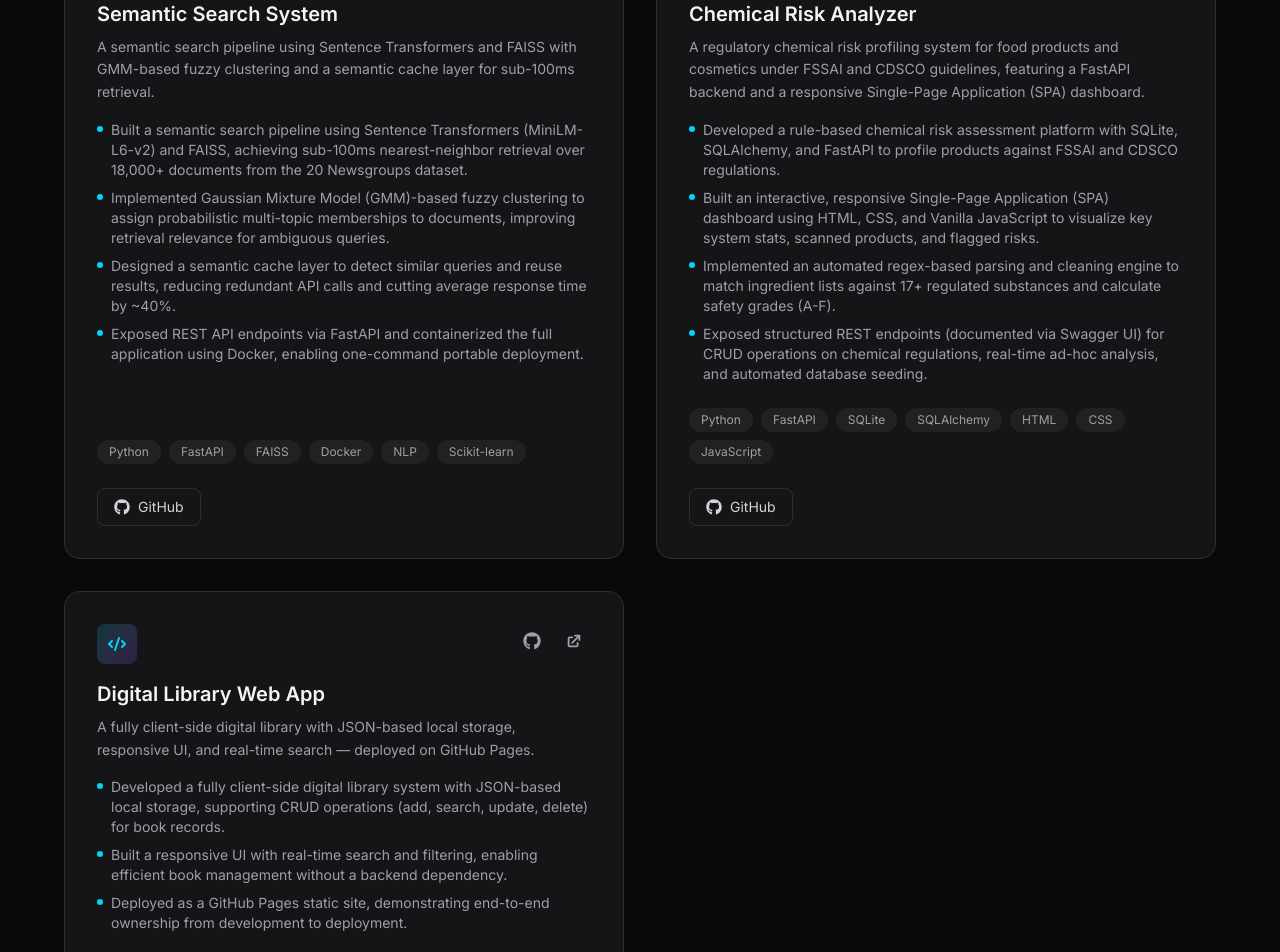
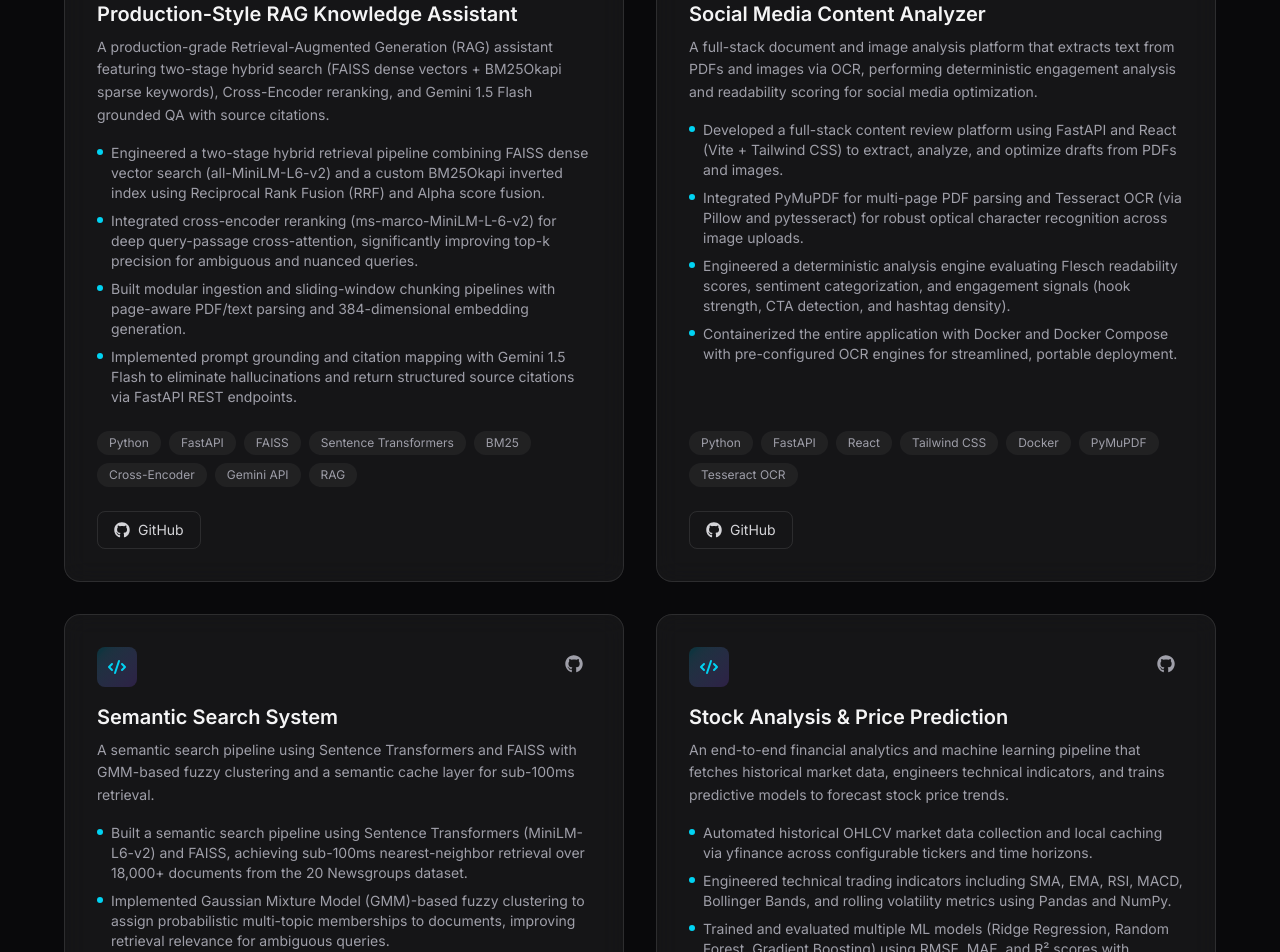
Before and after one commit to Advayaverma/Portfolio, a React (Vite) app: page / in a window 1280 px wide. Shown: the part 2840-3792 px from the top of the page. Built offline with nearby package versions, Linux system fonts and the light colour scheme.

Commit message:
added projects

```diff
--- a/src/data/portfolio.ts
+++ b/src/data/portfolio.ts
@@ -55,6 +55,43 @@ export const skills = {
 
 export const projects = [
   {
+    title: "Production-Style RAG Knowledge Assistant",
+    tech: [
+      "Python",
+      "FastAPI",
+      "FAISS",
+      "Sentence Transformers",
+      "BM25",
+      "Cross-Encoder",
+      "Gemini API",
+      "RAG",
+    ],
+    description:
+      "A production-grade Retrieval-Augmented Generation (RAG) assistant featuring two-stage hybrid search (FAISS dense vectors + BM25Okapi sparse keywords), Cross-Encoder reranking, and Gemini 1.5 Flash grounded QA with source citations.",
+    highlights: [
+      "Engineered a two-stage hybrid retrieval pipeline combining FAISS dense vector search (all-MiniLM-L6-v2) and a custom BM25Okapi inverted index using Reciprocal Rank Fusion (RRF) and Alpha score fusion.",
+      "Integrated cross-encoder reranking (ms-marco-MiniLM-L-6-v2) for deep query-passage cross-attention, significantly improving top-k precision for ambiguous and nuanced queries.",
+      "Built modular ingestion and sliding-window chunking pipelines with page-aware PDF/text parsing and 384-dimensional embedding generation.",
+      "Implemented prompt grounding and citation mapping with Gemini 1.5 Flash to eliminate hallucinations and return structured source citations via FastAPI REST endpoints.",
+    ],
+    github: "https://github.com/Advayaverma/Production-Style-RAG-Knowledge-Assistant",
+    demo: "",
+  },
+  {
+    title: "Social Media Content Analyzer",
+    tech: ["Python", "FastAPI", "React", "Tailwind CSS", "Docker", "PyMuPDF", "Tesseract OCR"],
+    description:
+      "A full-stack document and image analysis platform that extracts text from PDFs and images via OCR, performing deterministic engagement analysis and readability scoring for social media optimization.",
+    highlights: [
+      "Developed a full-stack content review platform using FastAPI and React (Vite + Tailwind CSS) to extract, analyze, and optimize drafts from PDFs and images.",
+      "Integrated PyMuPDF for multi-page PDF parsing and Tesseract OCR (via Pillow and pytesseract) for robust optical character recognition across image uploads.",
+      "Engineered a deterministic analysis engine evaluating Flesch readability scores, sentiment categorization, and engagement signals (hook strength, CTA detection, and hashtag density).",
+      "Containerized the entire application with Docker and Docker Compose with pre-configured OCR engines for streamlined, portable deployment.",
+    ],
+    github: "https://github.com/Advayaverma/Social-Media-Content-Analyzer",
+    demo: "",
+  },
+  {
     title: "Semantic Search System",
     tech: ["Python", "FastAPI", "FAISS", "Docker", "NLP", "Scikit-learn"],
     description:
@@ -66,6 +103,28 @@ export const projects = [
       "Exposed REST API endpoints via FastAPI and containerized the full application using Docker, enabling one-command portable deployment.",
     ],
     github: "https://github.com/Advayaverma/Semantic-Search-System",
+    demo: "",
+  },
+  {
+    title: "Stock Analysis & Price Prediction",
+    tech: [
+      "Python",
+      "Scikit-learn",
+      "Pandas",
+      "NumPy",
+      "yfinance",
+      "Matplotlib",
+      "Docker",
+    ],
+    description:
+      "An end-to-end financial analytics and machine learning pipeline that fetches historical market data, engineers technical indicators, and trains predictive models to forecast stock price trends.",
+    highlights: [
+      "Automated historical OHLCV market data collection and local caching via yfinance across configurable tickers and time horizons.",
+      "Engineered technical trading indicators including SMA, EMA, RSI, MACD, Bollinger Bands, and rolling volatility metrics using Pandas and NumPy.",
+      "Trained and evaluated multiple ML models (Ridge Regression, Random Forest, Gradient Boosting) using RMSE, MAE, and R² scores with automated best-model selection.",
+      "Generated visual analytics including feature correlation heatmaps and price trajectory comparisons, containerized with Docker for reproducible execution.",
+    ],
+    github: "https://github.com/Advayaverma/Stock-Analysis-Prediction",
     demo: "",
   },
   {
```
